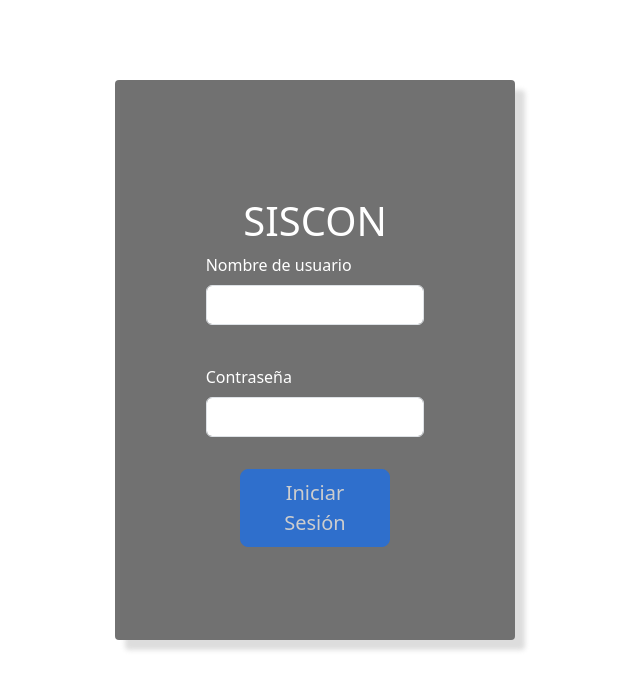
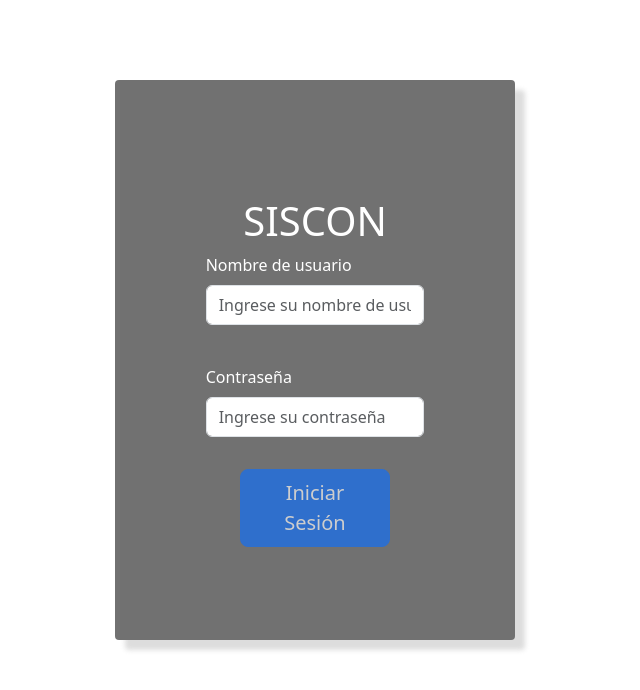
Before and after one commit to nicolasgm91/actividad-git-github-mantenimiento, an Angular app: page / in a window 1280 px wide. Shown: the top 690 px of the page, without its empty margins (325-965 px from the left). Built offline with nearby package versions, Linux system fonts and the light colour scheme.

Commit message:
feat: mejorar experiencia de usuario en formulario login

```diff
--- a/src/app/form/form.component.html
+++ b/src/app/form/form.component.html
@@ -4,7 +4,8 @@
             <h1>SISCON</h1>
         </div>
         <label for="nombreUsuario" class="form-label">Nombre de usuario</label>
-        <input type="text" class="form-control" id="nombreUsuario" formControlName="nombreUsuario" [(ngModel)]="nombreUsuario">
+        <input type="text" class="form-control" id="nombreUsuario" formControlName="nombreUsuario" [(ngModel)]="nombreUsuario"
+            placeholder="Ingrese su nombre de usuario">
         <!-- Mostrar mensaje de error si el campo es inválido -->
         <div *ngIf="loginForm.get('nombreUsuario')?.hasError('required') && loginForm.get('nombreUsuario')?.touched" class="error-message">
             El nombre de usuario es obligatorio.
@@ -12,7 +13,8 @@
     </div>
     <div class="form-group col-md-8 position-relative py-2 px-4 text-bg-secondary border border-secondary rounded-pill">
         <label for="password" class="form-label">Contraseña</label>
-        <input type="password"  class="form-control" id="password" formControlName="password" [(ngModel)]="password">
+        <input type="password" class="form-control" id="password" formControlName="password" [(ngModel)]="password"
+            placeholder="Ingrese su contraseña">
         <div *ngIf="loginForm.get('password')?.hasError('required') && loginForm.get('password')?.touched" class="error-message">
             La Contraseña es obligatoria.
         </div>
```
Also changed, not shown: 1 other file (tests, documents, lock files or other folders).
